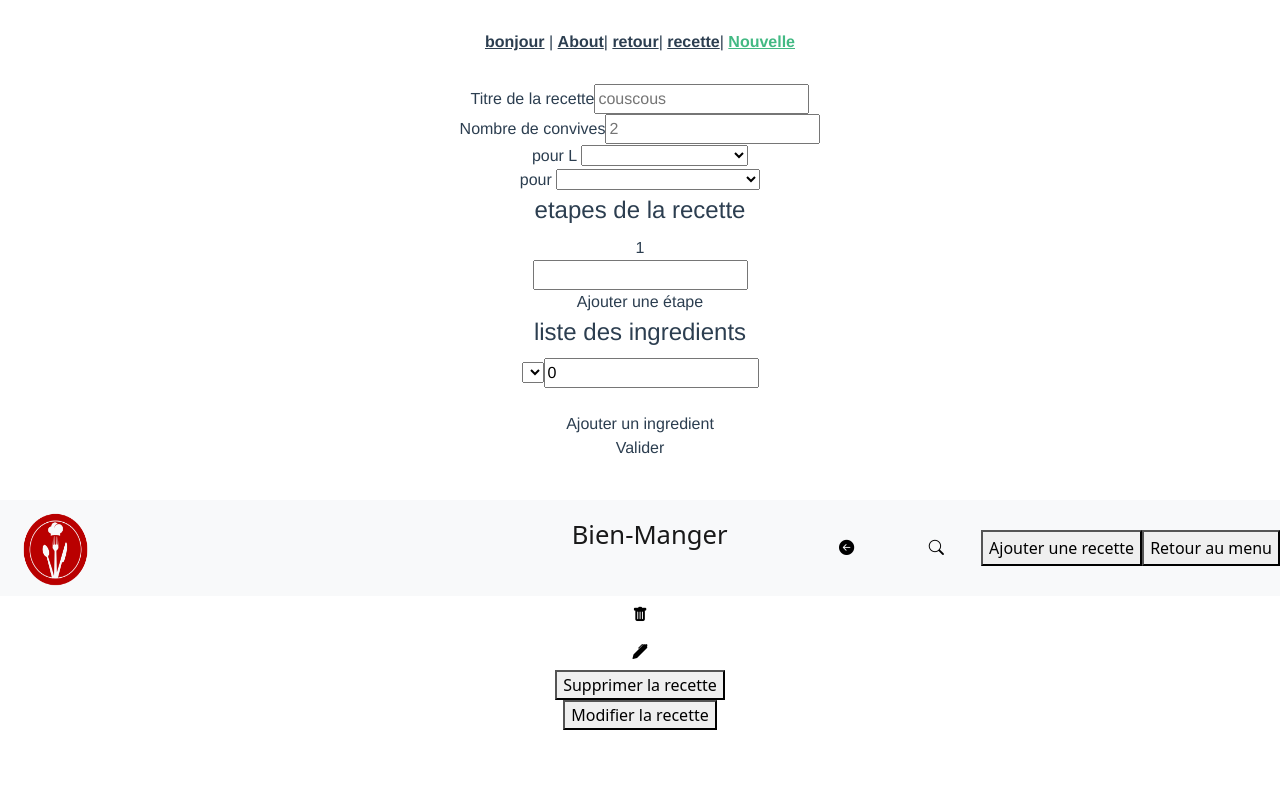
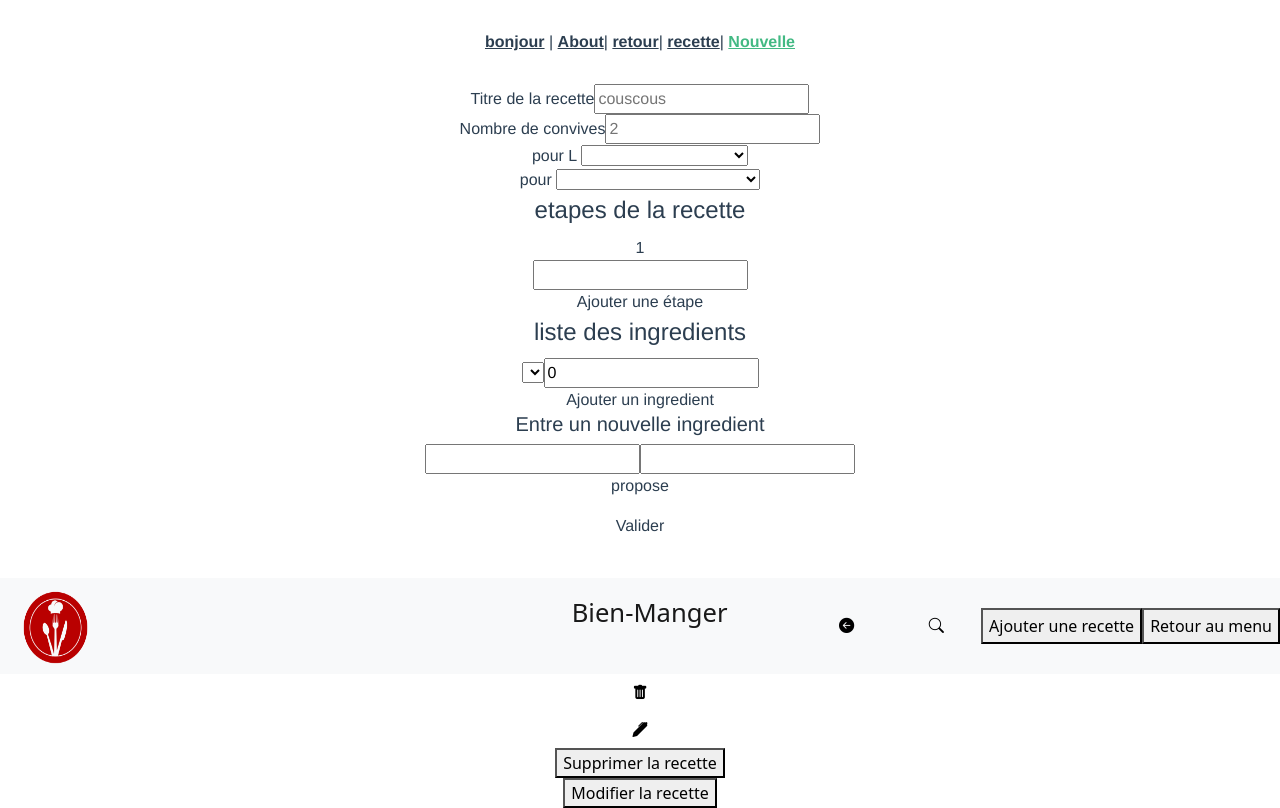
Before and after one commit to Kennt49/BienManger_v2, a Vue app: page /recette in a window 1280 px wide. Built offline with nearby package versions, Linux system fonts and the light colour scheme.

Commit message:
debut nouvelle ingredients

```diff
--- a/src/views/ajoutView.vue
+++ b/src/views/ajoutView.vue
@@ -37,13 +37,19 @@
                 <option v-for="(ingred, i) of ingredients" :key=i :value=ingred.id> {{ingred.Name}}</option>
 
             </select>
-            <input type="text" v-model="elem.quantity" /><div>{{elem.unit}}</div>
+            <input type="text" v-model="elem.quantity" />
 
             <br />
         </div>
         <a @click="ajoutIngre">Ajouter un ingredient</a>
     </div>
+    <div>
+        <h5>Entre un nouvelle ingredient</h5>
+        <input type="text" v-model="NewIngred.Name" />
+        <input type="text" v-model="NewIngred.unit" />
+        <p @click="newIngEnv">propose</p>
 
+    </div>
 
 
 
@@ -69,6 +75,7 @@ export default {
         plats() {
             return this.$store.state.retourData?.plats;
         },
+
     },
 
 
@@ -87,11 +94,13 @@ export default {
             etapes: [''],
             ingre: { ingredient_id: 0, quantity: 0 },
             elements: [{ ingredient_id: 0, quantity: 0 }],
+            NewIngred: { Name: '', unit: '' },
+        }
 
 
 
-        }
     },
+
     methods: {
         valid() {
             console.log('sdfghjktre');
@@ -100,12 +109,18 @@ export default {
             this.etapes.push('');
         },
         ajoutIngre() {
-            this.elements.push({...this.ingre});
-
-
+            this.elements.push({ ...this.ingre });
+        },
+        newIngEnv() {
+            fetch(process.env.VUE_APP_CON_URL +'', {
+                method: "POST",
+                body: JSON.strringify(this.NewIngred),
+            })
+                .then((data)=> data.json());
 
 
         }
+
     }
 }
 </script>
```
